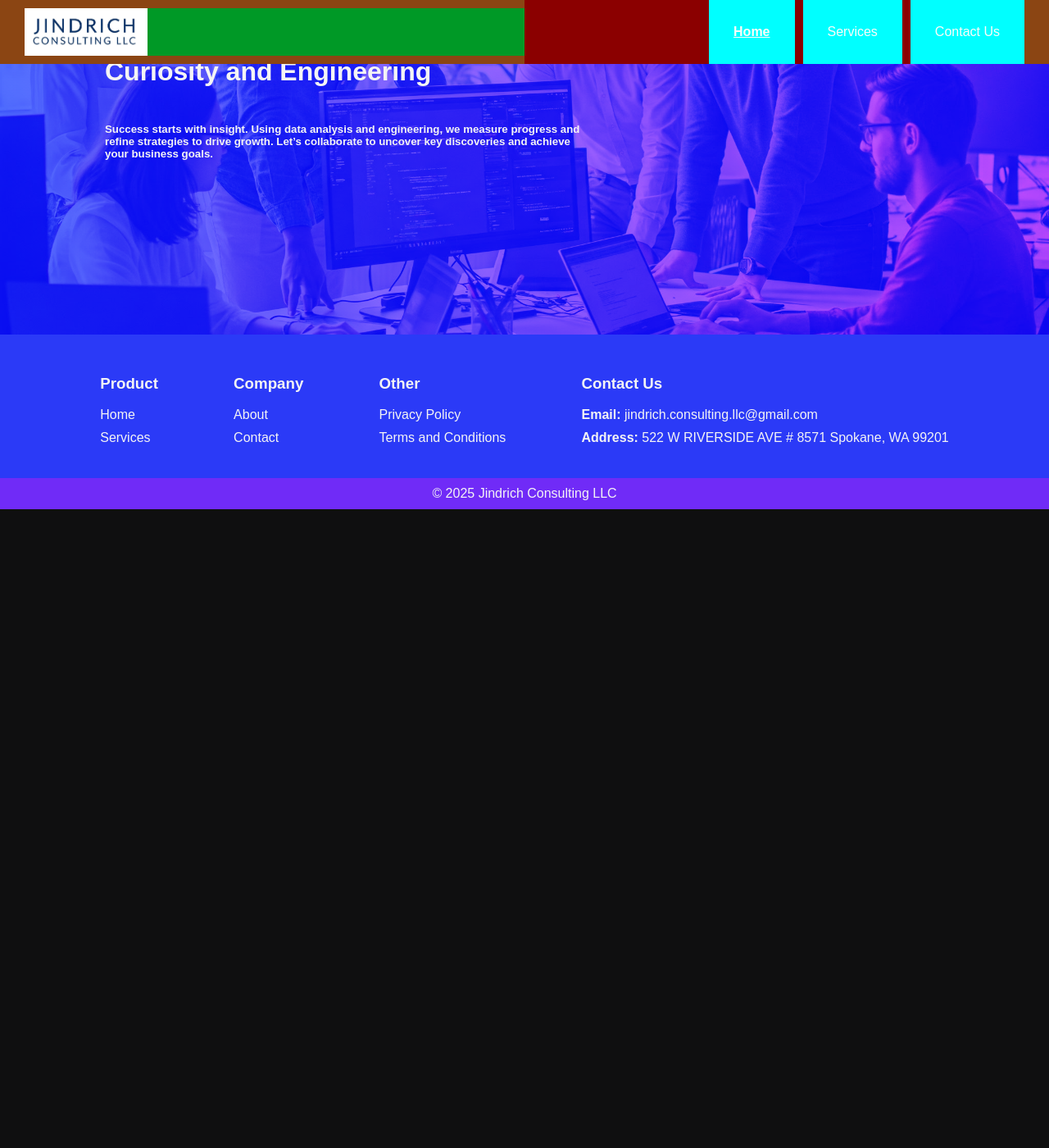
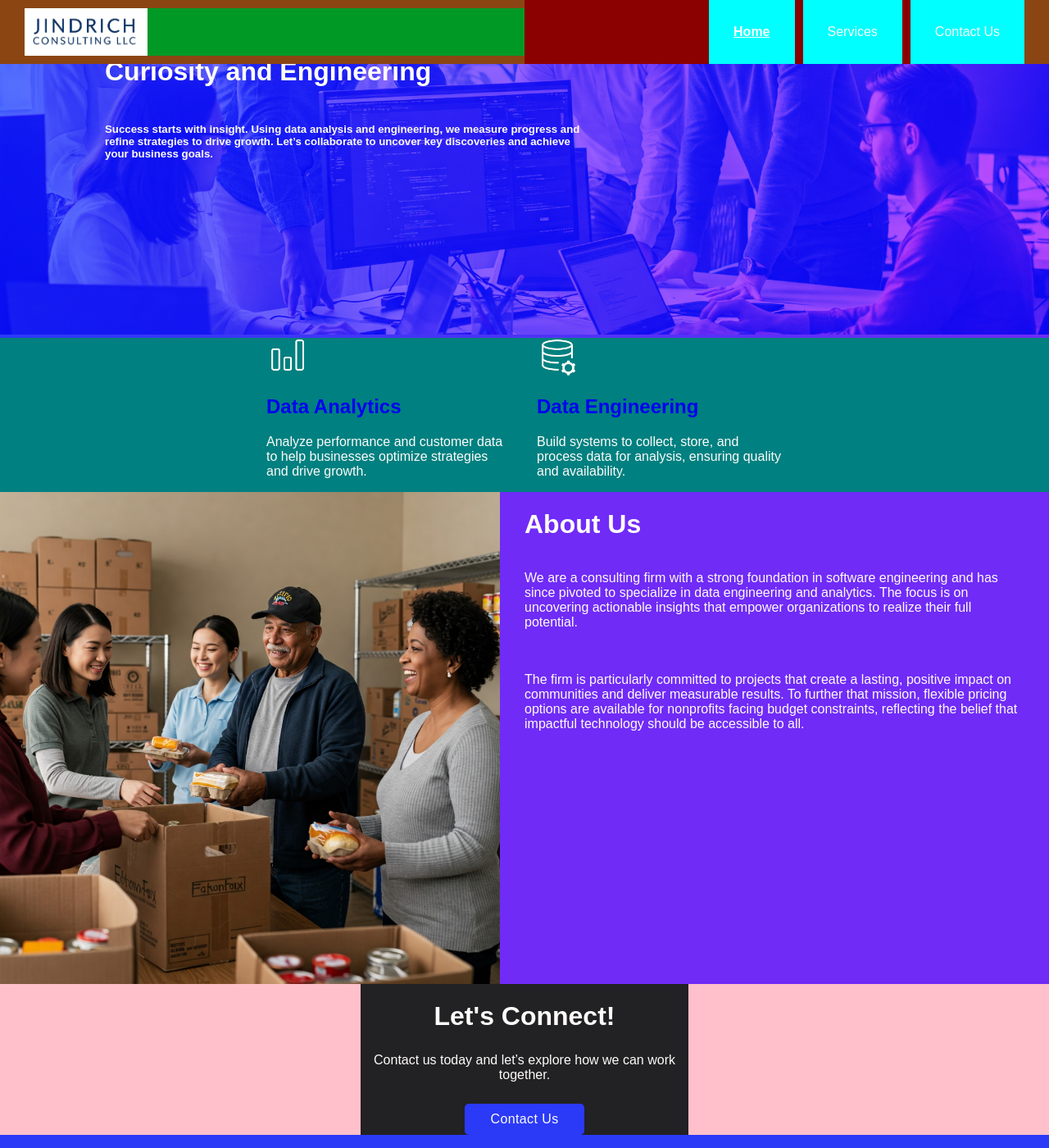
Before and after one commit to jindrich-consulting-llc/jindrich-consulting-llc.github.io, a Jekyll site: the page built from index.md, in a window 1280 px wide and 1400 px high, scrolled down 270 px. Shown: the whole window at 82% size. Built offline with Jekyll 4.4.1, drawn with Linux system fonts in a browser that asks for light colours; before the commit the page ends 900 px from its top, so only the background shows below that.

Commit message:
🐞⚙️: <refactor> cleaned up global css variables </refactor>

```diff
--- a/_layouts/home.html
+++ b/_layouts/home.html
@@ -14,60 +14,60 @@
     <link href="../assets/css/navigation/footer_styles.css" rel="stylesheet">
 
 </head>
-<body id="body">
+<body>
 
 {% include header.html %}
 
-<!--<main>-->
+<main>
 
-<!--    &lt;!&ndash; Our Services &ndash;&gt;-->
-<!--    <div class="icon-card-container">-->
-<!--        {% for service in site.data.services %}-->
-<!--        <div class="icon-card-card">-->
-<!--            <div class="card-icon">-->
-<!--                <img src="{{ service.icon }}" alt="{{ service.name }} icon">-->
-<!--            </div>-->
-<!--            <div class="card-content">-->
-<!--                <h2 class="card-title">-->
-<!--                    <a href="{{ service.url }}">{{ service.name }}</a>-->
-<!--                </h2>-->
-<!--                <p>{{ service.description }}</p>-->
-<!--            </div>-->
-<!--        </div>-->
-<!--        {% endfor %}-->
-<!--    </div>-->
+    <!-- Our Services -->
+    <div class="icon-card-container">
+        {% for service in site.data.services %}
+        <div class="icon-card-card">
+            <div class="card-icon">
+                <img src="{{ service.icon }}" alt="{{ service.name }} icon">
+            </div>
+            <div class="card-content">
+                <h2 class="card-title">
+                    <a href="{{ service.url }}">{{ service.name }}</a>
+                </h2>
+                <p>{{ service.description }}</p>
+            </div>
+        </div>
+        {% endfor %}
+    </div>
 
-<!--    &lt;!&ndash; About &ndash;&gt;-->
-<!--    <div id="about" class="split-info-container">-->
-<!--        <div class="info-img">-->
-<!--            <img src="../assets/img/Gemini_Generated_Image_Food_Bank.jpeg" alt="Food Bank">-->
-<!--        </div>-->
-<!--        <div class="info-content">-->
-<!--            <h1>About Us</h1>-->
-<!--            <p>We are a consulting firm with a strong foundation in-->
-<!--                software engineering and has since pivoted to specialize in data engineering and analytics. The-->
-<!--                focus is on uncovering actionable insights that empower organizations to realize their full-->
-<!--                potential.-->
-<!--            <p>-->
-<!--            <p>The firm is particularly committed to projects that create a lasting, positive impact on-->
-<!--                communities and deliver measurable results. To further that mission, flexible pricing options-->
-<!--                are-->
-<!--                available for nonprofits facing budget constraints, reflecting the belief that impactful-->
-<!--                technology-->
-<!--                should be accessible to all.</p>-->
-<!--        </div>-->
-<!--    </div>-->
+    <!-- About -->
+    <div id="about" class="split-info-container">
+        <div class="info-img">
+            <img src="../assets/img/Gemini_Generated_Image_Food_Bank.jpeg" alt="Food Bank">
+        </div>
+        <div class="info-content">
+            <h1>About Us</h1>
+            <p>We are a consulting firm with a strong foundation in
+                software engineering and has since pivoted to specialize in data engineering and analytics. The
+                focus is on uncovering actionable insights that empower organizations to realize their full
+                potential.
+            <p>
+            <p>The firm is particularly committed to projects that create a lasting, positive impact on
+                communities and deliver measurable results. To further that mission, flexible pricing options
+                are
+                available for nonprofits facing budget constraints, reflecting the belief that impactful
+                technology
+                should be accessible to all.</p>
+        </div>
+    </div>
 
-<!--    &lt;!&ndash; Contact Us &ndash;&gt;-->
-<!--    <div class="info-container">-->
-<!--        <div class="info">-->
-<!--            <h1>Let's Connect!</h1>-->
-<!--            <p>Contact us today and let’s explore how we can work together.</p>-->
-<!--            <a href="/contact-us" class="button">Contact Us</a>-->
-<!--        </div>-->
-<!--    </div>-->
+    <!-- Contact Us -->
+    <div class="info-container">
+        <div class="info">
+            <h1>Let's Connect!</h1>
+            <p>Contact us today and let’s explore how we can work together.</p>
+            <a href="/contact-us" class="button">Contact Us</a>
+        </div>
+    </div>
 
-<!--</main>-->
+</main>
 
 {% include footer.html %}
 
--- a/assets/css/global_styles.css
+++ b/assets/css/global_styles.css
@@ -1,4 +1,7 @@
 :root {
+    --font-family-heading: Lato, sans-serif;
+    --font-family-body: Arial, sans-serif;
+
     --color-primary-bg: #2b3af7;
     --color-primary-bg-2: #424ff8;
     --color-primary-bg-3: #702bf7;
@@ -13,15 +16,14 @@
     --color-logo-text: #2b3af7;
     --color-header-text: #f5f5ec;
 
+    --header-height: 60px;
 
-    --header-height: 60px;
-    --font-family-heading: Lato, sans-serif;
-
-    --menu-font-family: "Source Sans 3", sans-serif;
     --menu-font-size: ;
     --menu-text-transform: "Capitalize";
     --menu-font-weight: 400;
 
+    --font-weight-500: 500;
+    --font-weight-600: 600;
 
     --button-border-radius: 5px;
 
@@ -29,41 +31,33 @@
     --section-margin: 180px;
 }
 
-#body {
-    font-family: Arial, sans-serif;
-    background-color: var(--color-base-bg);
-    color: var(--color-base-text);
+body {
     margin: 0;
     padding: 0;
+    font-family: var(--font-family-body);
+    background-color: var(--color-base-bg);
+    color: var(--color-primary-text);
 }
 
 ul {
-    list-style: none !important;
-    margin: 0 !important;
-    padding: 0 !important;
+    margin: 0;
+    padding: 0;
+    list-style: none;
 }
 
 .button {
-    white-space: nowrap;
     display: inline-flex;
-    align-items: center;
-    padding: 8px 28px 9px 28px;
+    padding: 9px 30px;
+    cursor: pointer;
+    text-decoration: none;
+    letter-spacing: 0.025em;
+    font-weight: var(--font-weight-500);
+    border: 1px solid transparent;
+    border-radius: var(--button-border-radius);
     background: var(--color-primary-bg);
     color: var(--color-primary-text);
-    border-radius: var(--button-border-radius);
-    font-weight: 500;
-    letter-spacing: 0.025em;
-    text-decoration: none;
-    border: 1px solid transparent;
-    outline: none;
-    cursor: pointer;
 }
 
 .button:hover {
     background-color: var(--color-primary-bg-2);
 }
-
-.button:focus {
-    outline: none;
-    box-shadow: 0 0 10px rgba(0, 0, 255, 0.6);
-}
```
